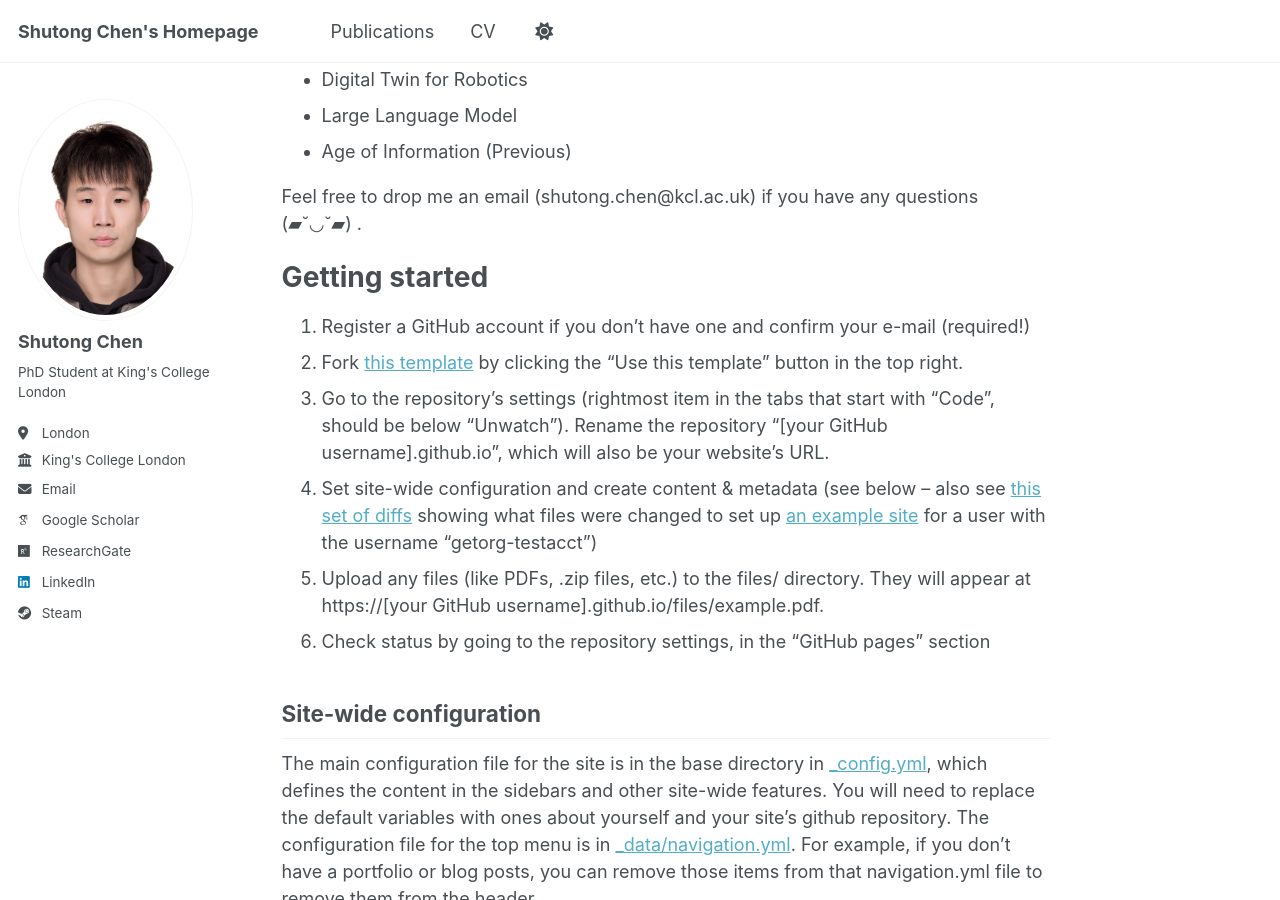
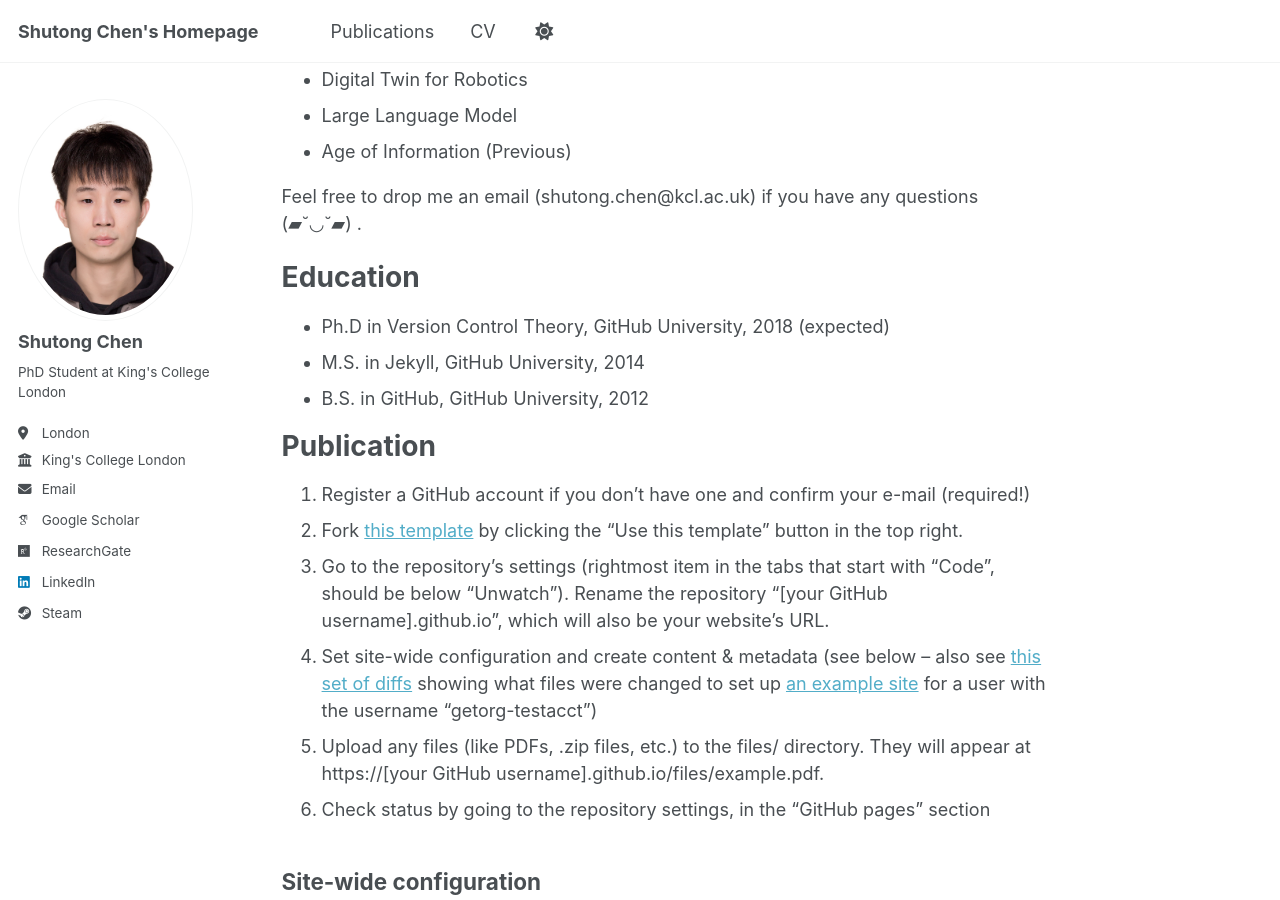
Before and after one commit to shutong-chen/shutong-chen.github.io, a Jekyll site: the page built from _pages/about.md, in a window 1280 px wide and 900 px high, scrolled down 451 px. Built offline with Jekyll 4.4.1, drawn with Linux system fonts in a browser that asks for light colours; some web fonts are replaced; a script bundle is joined from its source files by our own code; library files that are not in the unit come from our copies.

Commit message:
Revise education and publication details
Updated education and publication sections in about.md.

```diff
--- a/_pages/about.md
+++ b/_pages/about.md
@@ -18,7 +18,13 @@ My research interests include:
 
 Feel free to drop me an email (shutong.chen@kcl.ac.uk) if you have any questions (▰˘◡˘▰) .
 
-Getting started
+Education
+======
+* Ph.D in Version Control Theory, GitHub University, 2018 (expected)
+* M.S. in Jekyll, GitHub University, 2014
+* B.S. in GitHub, GitHub University, 2012
+
+Publication
 ======
 1. Register a GitHub account if you don't have one and confirm your e-mail (required!)
 1. Fork [this template](https://github.com/academicpages/academicpages.github.io) by clicking the "Use this template" button in the top right.
```
